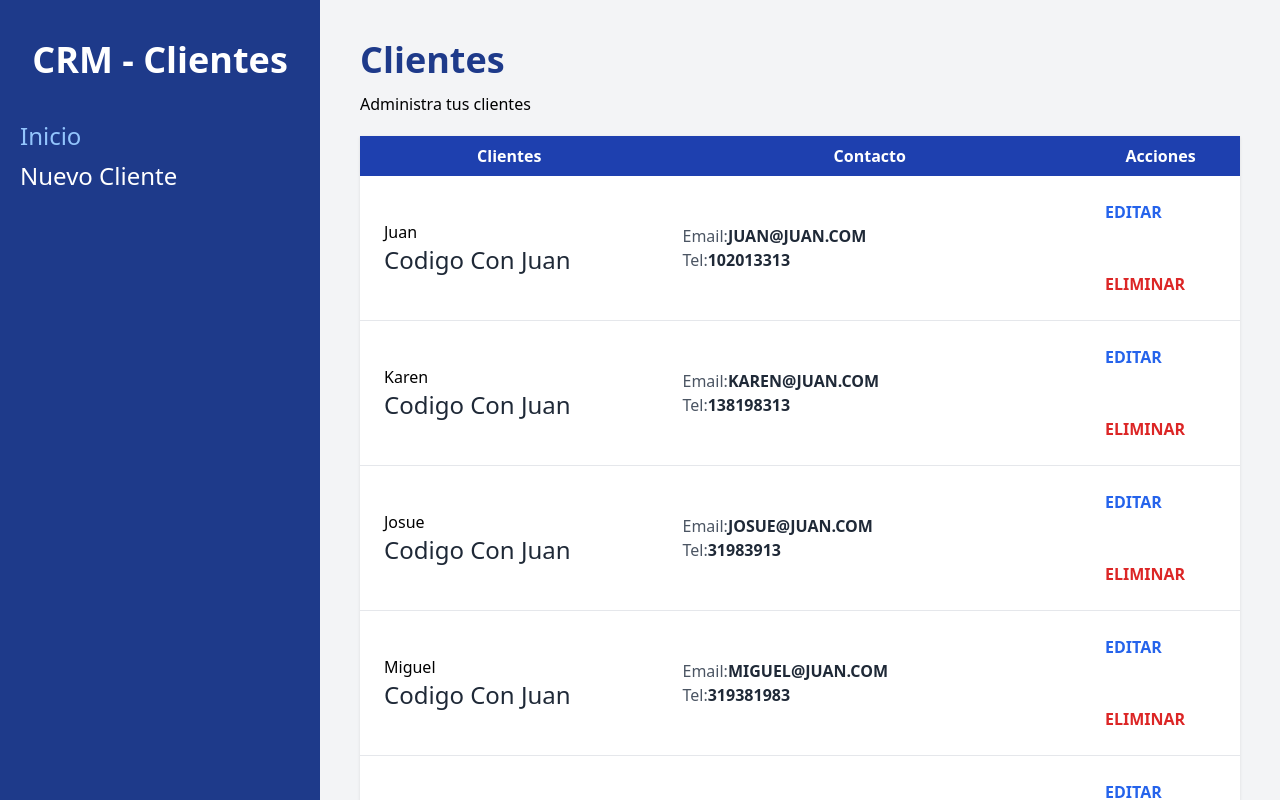
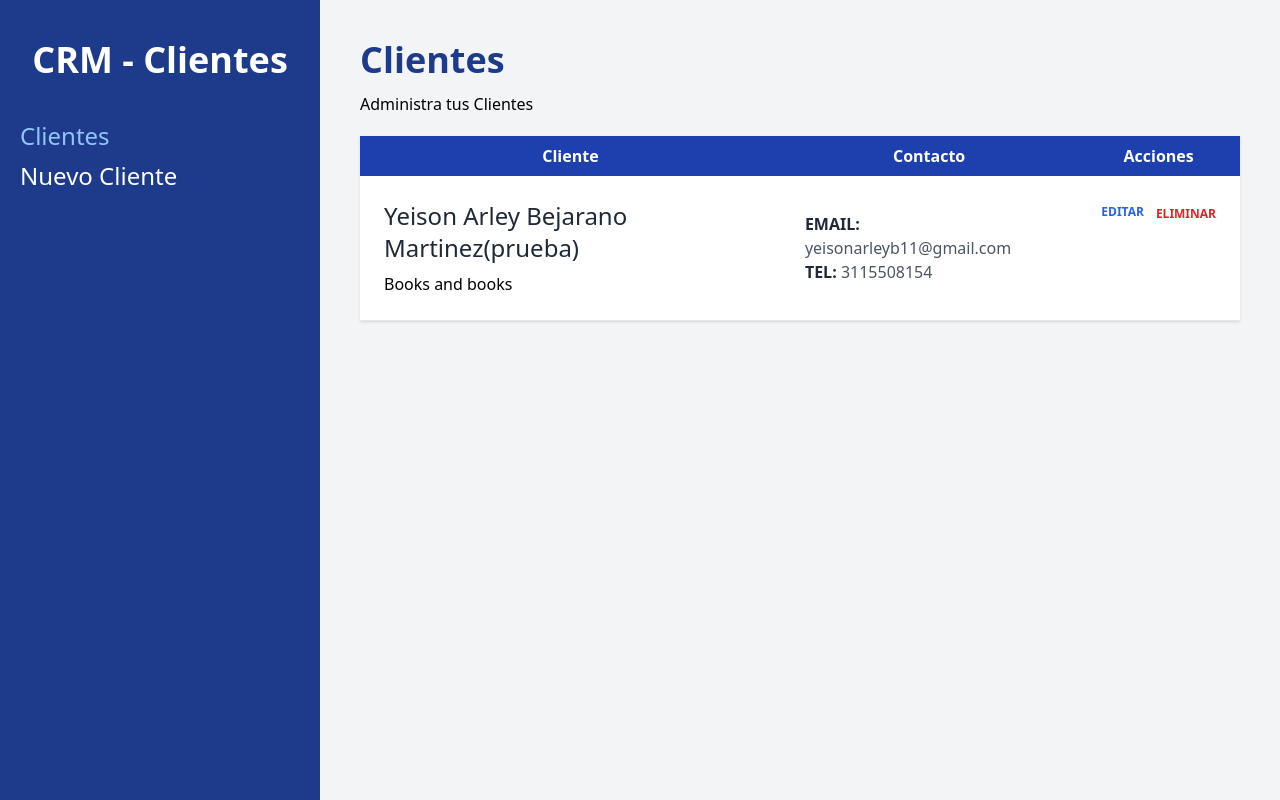
Before and after one commit to YeisonArleyBejaranoMartinez/crm-clientes, a React (Vite) app: page / in a window 1280 px wide. Built offline with nearby package versions, Linux system fonts and the light colour scheme; data requests are answered from the project's data file.

Commit message:
se  termina ´ pryecto

```diff
--- a/db.json
+++ b/db.json
@@ -1,47 +1,12 @@
 {
   "clientes": [
     {
-      "id": 1,
-      "nombre": "Juan",
-      "telefono": 102013313,
-      "email": "juan@juan.com",
-      "empresa": "Codigo Con Juan"
-    },
-    {
-      "id": 2,
-      "nombre": "Karen",
-      "telefono": 138198313,
-      "email": "karen@juan.com",
-      "empresa": "Codigo Con Juan"
-    },
-    {
-      "id": 3,
-      "nombre": "Josue",
-      "telefono": 31983913,
-      "email": "josue@juan.com",
-      "empresa": "Codigo Con Juan"
-    },
-    {
-      "id": 4,
-      "nombre": "Miguel",
-      "telefono": 319381983,
-      "email": "miguel@juan.com",
-      "empresa": "Codigo Con Juan"
-    },
-    {
-      "id": 5,
-      "nombre": "Pedro",
-      "telefono": 1398198938,
-      "email": "pedro@juan.com",
-      "empresa": "Codigo Con Juan"
-    },
-    {
-      "nombre": "Yeison",
-      "empresa": "Books and  books",
+      "nombre": "Yeison Arley Bejarano Martinez(prueba)",
+      "empresa": "Books and books",
       "email": "yeisonarleyb11@gmail.com",
       "telefono": "3115508154",
-      "notas": "es mental se puede controlar",
-      "id": 6
+      "notas": " programador web de  paginas para la unad ",
+      "id": 1
     }
   ]
 }
--- a/src/components/Cliente.jsx
+++ b/src/components/Cliente.jsx
@@ -1,39 +1,57 @@
-import {useNavigate} from 'react-router-dom'
-const Cliente = ({cliente}) => {
+import { useNavigate, Form, redirect } from 'react-router-dom'
+import { eliminarCliente } from '../data/clientes'
+
+export async function action({params}) {
+    await eliminarCliente(params.clienteId)
+    return redirect('/')
+}
+
+function Cliente({cliente}) {
+
     const navigate = useNavigate()
-  const { nombre, empresa, email, telefono, id } = cliente;
+    const { nombre, empresa, email, telefono, id} = cliente
+
     return (
         <tr className="border-b">
-        <td className="p-6 space-y-2">
-          {nombre}
-          <p className="text-2xl text-gray-800">{empresa}</p>
+            <td className='p-6 space-y-2'>
+                <p className="text-2xl text-gray-800">{nombre}</p>
+                <p>{empresa}</p>
             </td>
+
             <td className="p-6">
-          <p className="text-gray-600">
-            Email:
-            <span className="text-gray-800 uppercase font-bold">{email}</span>
-          </p>
-          <p className="text-gray-600">
-            Tel:
-            <span className="text-gray-800 uppercase font-bold">
-              {telefono}
-            </span>
-          </p>
+                <p className="text-gray-600"> <span className="text-gray-800 uppercase font-bold">Email: </span>{email} </p>
+                <p className="text-gray-600"> <span className="text-gray-800 uppercase font-bold">Tel: </span>{telefono} </p>
             </td>
-        <td className="p-6 flex gap-3">
-          <button className="text-blue-600 hover:text-blue-700 uppercase font-bold text-center"
-          onClick={()=>navigate(`/clientes/${id}/editar`)}
+
+            <td className="p-6 flex gap-3 justify-end">
+                <button
+                    type="button"
+                    className="text-blue-600 hover:text-blue-700 uppercase font-bold text-xs"
+                    onClick={() => navigate(`/clientes/${id}/editar`) }
                 >
                     Editar
                 </button>
-        </td>
-        <td className="p-6 flex gap-3">
-          <button className="text-red-600 hover:text-red-700 uppercase font-bold text-center">
+
+            <Form
+                method='post'
+                action={`/clientes/${id}/eliminar`}
+                onSubmit={(e) => {
+                    if(!confirm('¿Deseas eliminar este registro?')) {
+                        e.preventDefault()
+                    }
+                }}
+            >
+                <button
+                    type="submit"
+                    className="text-red-600 hover:text-red-700 uppercase font-bold text-xs "
+                >
                     Eliminar
                 </button>
+            </Form>
+
             </td>
         </tr>
-    );
-};
+    )
+}
 
-export default Cliente;
+export default Cliente
--- a/src/components/Error.jsx
+++ b/src/components/Error.jsx
@@ -1,6 +1,9 @@
+function Error({children}) {
+  return (
+    <div className="text-center my-4 bg-red-600 text-white font-bold p-3 uppercase">
+        {children}
+    </div>
+  )
+}
 
-const Error = ({children}) => {
-  return <div className="text-center my-4 bg-red-600 text-white font-bold p-3 uppercase">{children}</div>;
-};
-
-export default Error;
+export default Error
--- a/src/components/ErrorPage.jsx
+++ b/src/components/ErrorPage.jsx
@@ -1,17 +1,13 @@
-import { useRouteError } from "react-router";
+import { useRouteError } from 'react-router-dom'
 
-export { useRouteError } from "react-router-dom";
 export default function ErrorPage() {
-    const error = useRouteError();
-    console.log(error.message);
-
-    return (
-        <div className="space-y-8">
-            <h1 className="text-center text-6xl font-extrabold mt-20 text-blue-900">
-                CRM clientes
-            </h1>
-            <p className="text-center">Hubo un error</p>
-            <p className="text-center">{error.statusText || error.message}</p>
+    const error = useRouteError()
+    console.log(error)
+    return(
+        <div className='space-y-8'>
+            <h1 className='text-center text-6xl font-extrabold mt-20 text-blue-900'>CRM - Clientes</h1>
+            <p className='text-center'>Hubo un error</p>
+            <p className='text-center'>{error.statusText || error.message}</p>
         </div>
-    );
+    )
 }
--- a/src/components/Layout.jsx
+++ b/src/components/Layout.jsx
@@ -1,24 +1,26 @@
-import React from 'react'
-import {Outlet,Link, useLocation } from 'react-router-dom'
+import { Outlet, Link, useLocation } from 'react-router-dom'
 
-const Layout = () => {
-    const location = useLocation();
+function Layout() {
+    const location = useLocation()
     return (
-    <div className="md:flex md:min-h-screen">
-      <aside className="md:w-1/4 bg-blue-900 px-5 py-10">
-        <h2 className="text-4xl font-black text-center text-white">
-          CRM - Clientes
-        </h2>
-        <nav className="mt-10">
-          <Link className={`${location.pathname==='/'? 'text-blue-300':'text-white'} text-2xl block mt-2 hover:text-blue-300`} to="/">Inicio</Link>
-          <Link className={`${location.pathname==='/clientes/nuevo'? 'text-blue-300':'text-white'} text-2xl block mt-2 hover:text-blue-300`} to="/clientes/nuevo">Nuevo Cliente</Link>
+        <div className='md:flex md:min-h-screen'>
+            <aside className='md:w-1/4 bg-blue-900 px-5 py-10'>
+                <h2 className='text-4xl font-black text-center text-white'>CRM - Clientes</h2>
+                <nav className='mt-10'>
+                    <Link
+                        className={`${location.pathname === '/' ? 'text-blue-300' : 'text-white'} text-2xl block mt-2 hover:text-blue-300 `}
+                        to="/">Clientes</Link>
+                    <Link
+                        className={`${location.pathname === '/clientes/nuevo' ? 'text-blue-300' : 'text-white'} text-2xl block mt-2 hover:text-blue-300 `}
+                        to="/clientes/nuevo">Nuevo Cliente</Link>
                 </nav>
             </aside>
-      <main className="md:w-3/4 p-10 md:h-screen overflow-scroll">
+
+            <main className='md:w-3/4 p-10 md:h-screen overflow-scroll'>
                 <Outlet />
             </main>
         </div>
-  );
+    )
 }
 
 export default Layout
--- a/src/data/Clientes.js
+++ b/src/data/Clientes.js
@@ -1,27 +1,52 @@
-import { json } from "react-router";
-
-export async function obtenerClientes(){
+export async function obtenerClientes() {
     const respuesta = await fetch(import.meta.env.VITE_API_URL)
-    const resultado = await respuesta.json();
+    const resultado = await respuesta.json()
     return resultado
 }
 
 export async function obtenerCliente(id) {
-  const respuesta = await fetch(`${import.meta.env.VITE_API_URL}/${id}`);
-  const resultado = await respuesta.json();
-  return resultado;
+    const respuesta = await fetch(`${import.meta.env.VITE_API_URL}/${id}`)
+    const resultado = await respuesta.json()
+    return resultado
 }
-export async function agregarClientes(datos){
+
+export async function agregarCliente(datos) {
     try {
         const respuesta = await fetch(import.meta.env.VITE_API_URL, {
-      method: "POST",
+            method: 'POST',
             body: JSON.stringify(datos),
-      headers:{
-        'Content-Type':'application/json'
+            headers: {
+                'Content-Type': 'application/json'
             }
-    });
-
+        })
+        await respuesta.json()
     } catch (error) {
         console.log(error)
     }
 }
+
+export async function actualizarCliente(id, datos) {
+    try {
+        const respuesta = await fetch(`${import.meta.env.VITE_API_URL}/${id}`, {
+            method: 'PUT',
+            body: JSON.stringify(datos),
+            headers: {
+                'Content-Type': 'application/json'
+            }
+        })
+        await respuesta.json()
+    } catch (error) {
+        console.log(error)
+    }
+}
+
+export async function eliminarCliente(id) {
+        try {
+        const respuesta = await fetch(`${import.meta.env.VITE_API_URL}/${id}`, {
+            method: 'DELETE'
+        })
+        await respuesta.json()
+    } catch (error) {
+        console.log(error)
+    }
+}
--- a/src/main.jsx
+++ b/src/main.jsx
@@ -1,40 +1,48 @@
 import React from 'react'
 import ReactDOM from 'react-dom/client'
 import './index.css'
-import { createBrowserRouter, RouterProvider } from 'react-router-dom'
+import { createBrowserRouter, RouterProvider } from 'react-router-dom'
 import Layout from './components/Layout'
-import NuevoCliente, {action as nuevoClienteAction} from './pages/NuevoCliente'
-import Index, {loader as clientesLoader} from './pages/Index'
+import NuevoCliente, {action as nuevoClienteAction } from './pages/NuevoCliente'
+import Index, { loader as clientesLoader } from './pages/Index'
+import EditarCliente, { loader as editarClienteLoader, action as editarClienteAction } from './pages/EditarCliente'
 import ErrorPage from './components/ErrorPage'
-import EditarCliente, {loader as editarClienteLoader} from './pages/EditarCliente'
+import { action as eliminarClienteAction } from './components/Cliente'
+
 const router = createBrowserRouter([
   {
-    path: "/",
+    path: '/',
     element: <Layout />,
     children: [
       {
         index: true,
         element: <Index />,
         loader: clientesLoader,
-        errorElement: <ErrorPage/>
+        errorElement: <ErrorPage />
       },
       {
-        path: "/clientes/nuevo",
+        path: '/clientes/nuevo',
         element: <NuevoCliente />,
         action: nuevoClienteAction,
-        errorElement:<ErrorPage/>
+        errorElement: <ErrorPage />
       },
       {
         path: '/clientes/:clienteId/editar',
-        element:<EditarCliente/>,
+        element: <EditarCliente />,
         loader: editarClienteLoader,
-        errorElement: <ErrorPage/>
+        action: editarClienteAction,
+        errorElement: <ErrorPage />
+      },
+      {
+        path: '/clientes/:clienteId/eliminar',
+        action: eliminarClienteAction
       }
-    ],
+    ]
   },
-]);
-ReactDOM.createRoot(document.getElementById("root")).render(
+])
+
+ReactDOM.createRoot(document.getElementById('root')).render(
   <React.StrictMode>
-    <RouterProvider router={router} />
+      <RouterProvider router={router} />
   </React.StrictMode>
-);
+)
--- a/src/pages/EditarCliente.jsx
+++ b/src/pages/EditarCliente.jsx
@@ -1,52 +1,86 @@
-import { obtenerCliente } from "../data/Clientes";
-import{Form, useNavigate, useLoaderData}from "react-router-dom";
-import Formulario from "../components/Formulario";
-export async function loader({params}){
-  // usamos el loader para poder obtener  los  ids que masamos como parametro esto va de
-  // la mano con parte de configuracion en el main
- const cliente =  await obtenerCliente(params.clienteId);
- if (Object.values(cliente).length === 0){
-    throw  new Response('', {
+import { Form, useNavigate, useLoaderData, useActionData, redirect } from 'react-router-dom'
+import { obtenerCliente, actualizarCliente } from '../data/clientes'
+import Formulario from '../components/Formulario'
+import Error from '../components/Error'
+
+export async function loader({params}) {
+    const cliente = await obtenerCliente(params.clienteId)
+    if(Object.values(cliente).length === 0) {
+        throw new Response('', {
             status: 404,
-        statusText: "No hay resultados"
+            statusText: 'El Cliente no fue encontrado'
         })
     }
- return cliente;
+    return cliente
 }
-const EditarCliente = () => {
+
+export async function action({request, params}) {
+    const formData = await request.formData()
+    const datos = Object.fromEntries(formData)
+    const email = formData.get('email')
+
+    // Validación
+    const errores = []
+    if(Object.values(datos).includes('')) {
+        errores.push('Todos los campos son obligatorios')
+    }
+
+    let regex = new RegExp("([!#-'*+/-9=?A-Z^-~-]+(\.[!#-'*+/-9=?A-Z^-~-]+)*|\"\(\[\]!#-[^-~ \t]|(\\[\t -~]))+\")@([!#-'*+/-9=?A-Z^-~-]+(\.[!#-'*+/-9=?A-Z^-~-]+)*|\[[\t -Z^-~]*])");
+    if(!regex.test(email)) {
+        errores.push('El Email no es válido')
+    }
+
+    // Retornar datos si hay errores
+    if(Object.keys(errores).length) {
+        return errores
+    }
+
+    // Actualizar el cliente
+    await actualizarCliente(params.clienteId, datos)
+    return redirect('/')
+}
+
+function EditarCliente() {
     const navigate = useNavigate();
-  const cliente = useLoaderData();
-  console.log(cliente);
+    const cliente = useLoaderData()
+    const errores = useActionData()
+
     return (
         <>
-      <h1 className="font-black text-4xl text-blue-900">Editar cliente</h1>
-      <p className="mt-3">
-       Acontinuacion podras  modificar los datos de un cliente.
-      </p>
+            <h1 className="font-black text-4xl text-blue-900">Editar Cliente</h1>
+            <p className="mt-3">A continuación podrás modificar los datos de un cliente</p>
+
             <div className="flex justify-end">
                 <button
-          className="bg-blue-800 text-withe px-3 py-1 font-bold uppercase"
-          onClick={() => navigate("/")}
+                    className="bg-blue-800 text-white px-3 py-1 font-bold uppercase"
+                    onClick={() => navigate(-1)}
                 >
                     Volver
                 </button>
             </div>
-      <div className="bg-white shadow  rounded-md md:w-3/4 mx-auto px-5 py-10 mt-20">
-        {/* {errores?.length &&
-          errores.map((error, index) => <Error key={index}>{error}</Error>)} */}
-        <Form method="post" noValidate>
+
+
+            <div className='bg-white shadow rounded-md md:w-3/4 mx-auto px-5 py-10 mt-20'>
+
+                {errores?.length && errores.map( ( error, i ) => <Error key={i}>{error}</Error> )}
+
+                <Form
+                    method='post'
+                    noValidate
+                >
                     <Formulario
                         cliente={cliente}
                     />
+
                     <input
                         type="submit"
-            className="mt-5 w-full bg-blue-800 p-3 uppercase font-bold text-white text-lg"
-            value="Registrar Cliente"
+                        className='mt-5 w-full bg-blue-800 p-3 uppercase font-bold text-white text-lg'
+                        value="Guardar Cambios"
                     />
                 </Form>
             </div>
         </>
-  );
+    )
 }
 
 export default EditarCliente
--- a/src/pages/Index.jsx
+++ b/src/pages/Index.jsx
@@ -1,38 +1,43 @@
-import { useLoaderData } from "react-router-dom";
-import Cliente from "../components/Cliente";
-import {obtenerClientes} from "../data/Clientes";
+import { useLoaderData } from 'react-router-dom'
+import { obtenerClientes } from '../data/clientes'
+import Cliente from '../components/Cliente';
 
 export function loader() {
- const clientes= obtenerClientes();
-  return clientes;
+    const clientes = obtenerClientes()
+    return clientes
 }
-const Index = () => {
+
+function Index() {
   const clientes = useLoaderData();
-
   return (
       <>
         <h1 className="font-black text-4xl text-blue-900">Clientes</h1>
-      <p className="mt-3">Administra tus clientes</p>
+        <p className="mt-3">Administra tus Clientes</p>
+
         {clientes.length ? (
-        <table className="w-full bg-white shadow mt-5 table-auto">
-          <thead className="bg-blue-800 text-white">
+          <table className='w-full bg-white shadow mt-5 table-auto'>
+              <thead className='bg-blue-800 text-white'>
                   <tr>
-              <th className="p-2">Clientes</th>
-              <th className="p-2">Contacto</th>
-              <th className="p-2">Acciones</th>
+                      <th className='p-2'>Cliente</th>
+                      <th className='p-2'>Contacto</th>
+                      <th className='p-2'>Acciones</th>
                   </tr>
               </thead>
+
                   <tbody>
-            {clientes.map((cliente) => (
-              <Cliente cliente={cliente} id={cliente.nombre} />
+                      {clientes.map( cliente => (
+                          <Cliente
+                              cliente={cliente}
+                              key={cliente.id}
+                          />
                       ))}
                   </tbody>
           </table>
         ) : (
-        <p className="text-center mt-10"> No hay clientes aun </p>
+          <p className="text-center mt-10">No Hay Clientes aún</p>
         )}
       </>
-  );
-};
+  )
+}
 
-export default Index;
+export default Index
--- a/src/pages/NuevoCliente.jsx
+++ b/src/pages/NuevoCliente.jsx
@@ -1,67 +1,71 @@
-import React from "react";
-import { useNavigate, Form,useActionData, redirect } from "react-router-dom";
-import Error from "../components/Error";
-import Formulario from "../components/Formulario";
-import { agregarClientes } from "../data/Clientes";
-
-
+import { useNavigate, Form, useActionData, redirect } from 'react-router-dom'
+import Formulario from '../components/Formulario'
+import Error from '../components/Error'
+import { agregarCliente } from '../data/clientes'
 
 export async function action({request}) {
-  // cidigo para optener datos  por medio del requestFormDate
-  const formData = await request.formData();
-  const datos = Object.fromEntries(formData);
-  const email= formData.get('email')
-  // validacion
-  const errores = [];
-  if(Object.values(datos).includes("")){
-    errores.push("todos los campos son obligatorios");
-  }
- let regex = new RegExp("([!#-'*+/-9=?A-Z^-~-]+(\.[!#-'*+/-9=?A-Z^-~-]+)*|\"\(\[\]!#-[^-~ \t]|(\\[\t -~]))+\")@([!#-'*+/-9=?A-Z^-~-]+(\.[!#-'*+/-9=?A-Z^-~-]+)*|\[[\t -Z^-~]*])");
-if (!regex.test(email)) {
-  errores.push("El Email no es valido");
-}
-  // retornar datos y errores
-  if(Object.keys(errores).length){
-    return errores;
-  }
-  await agregarClientes(datos);
-  return  redirect("/")
+    const formData = await request.formData()
+    const datos = Object.fromEntries(formData)
+    const email = formData.get('email')
+
+    // Validación
+    const errores = []
+    if(Object.values(datos).includes('')) {
+        errores.push('Todos los campos son obligatorios')
     }
 
-const NuevoCliente = () => {
-  const errores = useActionData();
-  const navigate = useNavigate();
+    let regex = new RegExp("([!#-'*+/-9=?A-Z^-~-]+(\.[!#-'*+/-9=?A-Z^-~-]+)*|\"\(\[\]!#-[^-~ \t]|(\\[\t -~]))+\")@([!#-'*+/-9=?A-Z^-~-]+(\.[!#-'*+/-9=?A-Z^-~-]+)*|\[[\t -Z^-~]*])");
+    if(!regex.test(email)) {
+        errores.push('El Email no es válido')
+    }
+
+    // Retornar datos si hay errores
+    if(Object.keys(errores).length) {
+        return errores
+    }
+    await agregarCliente(datos)
+    return redirect('/')
+}
+
+function NuevoCliente() {
+
+    const errores = useActionData()
+    const navigate = useNavigate()
+
     return (
         <>
             <h1 className="font-black text-4xl text-blue-900">Nuevo Cliente</h1>
-      <p className="mt-3">
-        Llene todos los campos para registrar un nuevo liente
-      </p>
+            <p className="mt-3">Llena todos los campos para registrar un nuevo cliente</p>
+
             <div className="flex justify-end">
                 <button
-          className="bg-blue-800 text-withe px-3 py-1 font-bold uppercase"
-          onClick={() => navigate("/")}
+                    className="bg-blue-800 text-white px-3 py-1 font-bold uppercase"
+                    onClick={() => navigate(-1)}
                 >
                     Volver
                 </button>
             </div>
-      <div className="bg-white shadow  rounded-md md:w-3/4 mx-auto px-5 py-10 mt-20">
-        {errores?.length && errores.map((error, index) => <Error key={index}>{error}</Error>)}
+
+
+            <div className='bg-white shadow rounded-md md:w-3/4 mx-auto px-5 py-10 mt-20'>
+
+                {errores?.length && errores.map( ( error, i ) => <Error key={i}>{error}</Error> )}
+
                 <Form
-        method="post"
+                    method='post'
                     noValidate
                 >
+                    <Formulario />
 
-          <Formulario />
                     <input
                         type="submit"
-            className="mt-5 w-full bg-blue-800 p-3 uppercase font-bold text-white text-lg"
+                        className='mt-5 w-full bg-blue-800 p-3 uppercase font-bold text-white text-lg'
                         value="Registrar Cliente"
                     />
                 </Form>
             </div>
         </>
-  );
-};
+    )
+}
 
-export default NuevoCliente;
+export default NuevoCliente
```
Also changed, not shown: src/components/Formulario.jsx (+26 -22 lines). Lines whose indentation alone changed are shown as unchanged.
